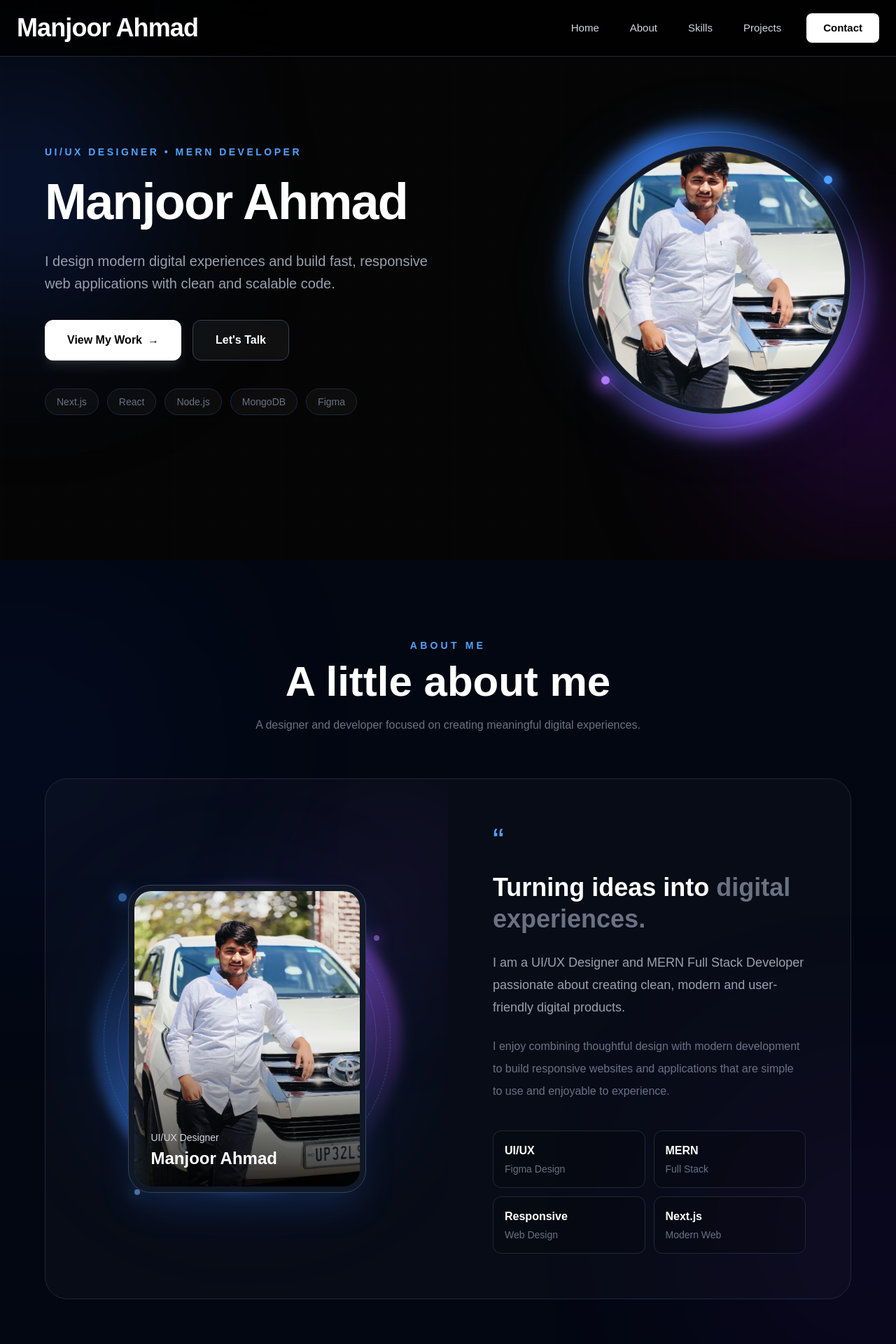
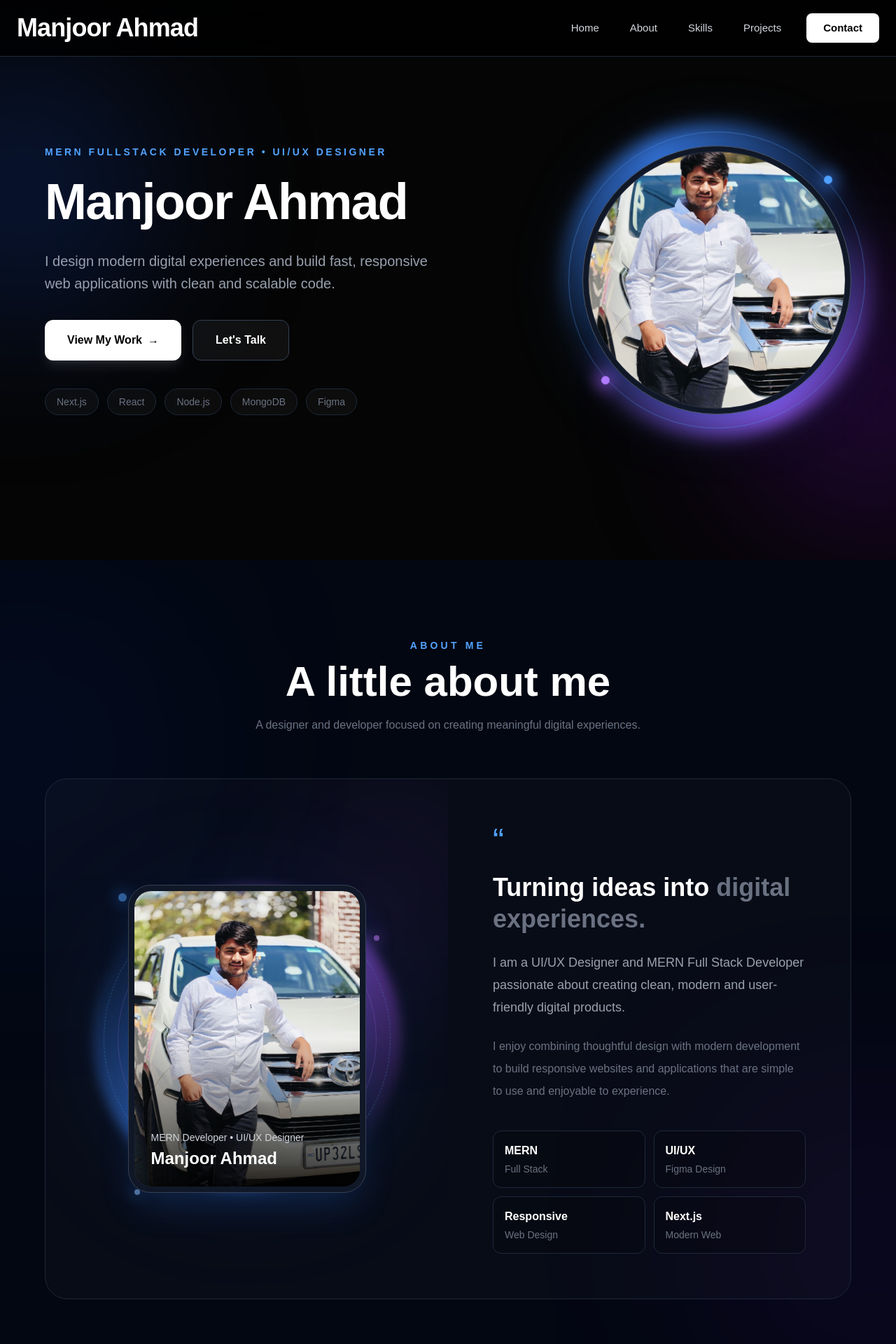
Before and after one commit to manjoorahmad/my-portfolio, a Next.js app: page / in a window 1280 px wide. Shown: the top 1920 px of the page at 70% size. Built offline with nearby package versions, Linux system fonts and the light colour scheme.

Commit message:
Update about section content

```diff
--- a/app/page.tsx
+++ b/app/page.tsx
@@ -130,9 +130,6 @@ export default function Home() {
   </div>
 </nav>
 
-
-
-
       {/* HERO YAHAN SE START HOGA */}
 
     <section
@@ -161,7 +158,7 @@ export default function Home() {
 
   {/* Small heading */}
   <p className="mb-4 text-sm font-semibold uppercase tracking-[0.25em] text-blue-400">
-    UI/UX Designer • MERN Developer
+   MERN FullStack Developer • UI/UX Designer
   </p>
 
   {/* Name */}
@@ -321,7 +318,7 @@ export default function Home() {
           {/* Photo information */}
           <div className="absolute bottom-8 left-8">
             <p className="text-sm font-medium text-gray-300">
-              UI/UX Designer
+             MERN Developer • UI/UX Designer
             </p>
 
             <p className="mt-1 text-2xl font-semibold text-white">
@@ -363,19 +360,19 @@ export default function Home() {
 
           <div className="rounded-xl border border-gray-800 bg-black/20 p-4 transition duration-300 hover:-translate-y-1 hover:border-blue-500/40">
             <p className="font-semibold text-white">
-              UI/UX
+              MERN
             </p>
             <p className="mt-1 text-sm text-gray-500">
-              Figma Design
+              Full Stack
             </p>
           </div>
 
           <div className="rounded-xl border border-gray-800 bg-black/20 p-4 transition duration-300 hover:-translate-y-1 hover:border-purple-500/40">
             <p className="font-semibold text-white">
-              MERN
+              UI/UX
             </p>
             <p className="mt-1 text-sm text-gray-500">
-              Full Stack
+              Figma Design
             </p>
           </div>
 
```
